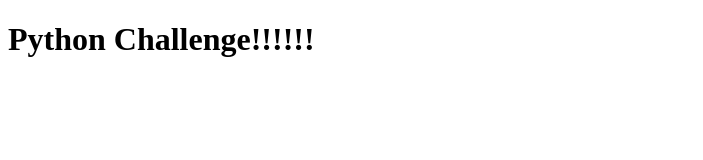
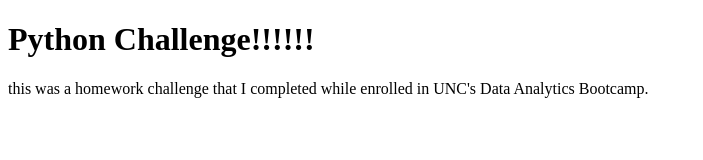
Before and after one commit to colbyhoke/python-challenge, a plain HTML site: page index.html in a window 1280 px wide. Shown: the whole page, without its empty margins (0-703 px from the left). Drawn offline with Linux system fonts and the light colour scheme.

Commit message:
New index

```diff
--- a/index.html
+++ b/index.html
@@ -7,5 +7,6 @@
 </head>
 <body>
 <h1>Python Challenge!!!!!!</h1>
+<p>this was a homework challenge that I completed while enrolled in UNC's Data Analytics Bootcamp.</p>
 </body>
 </html>
```
